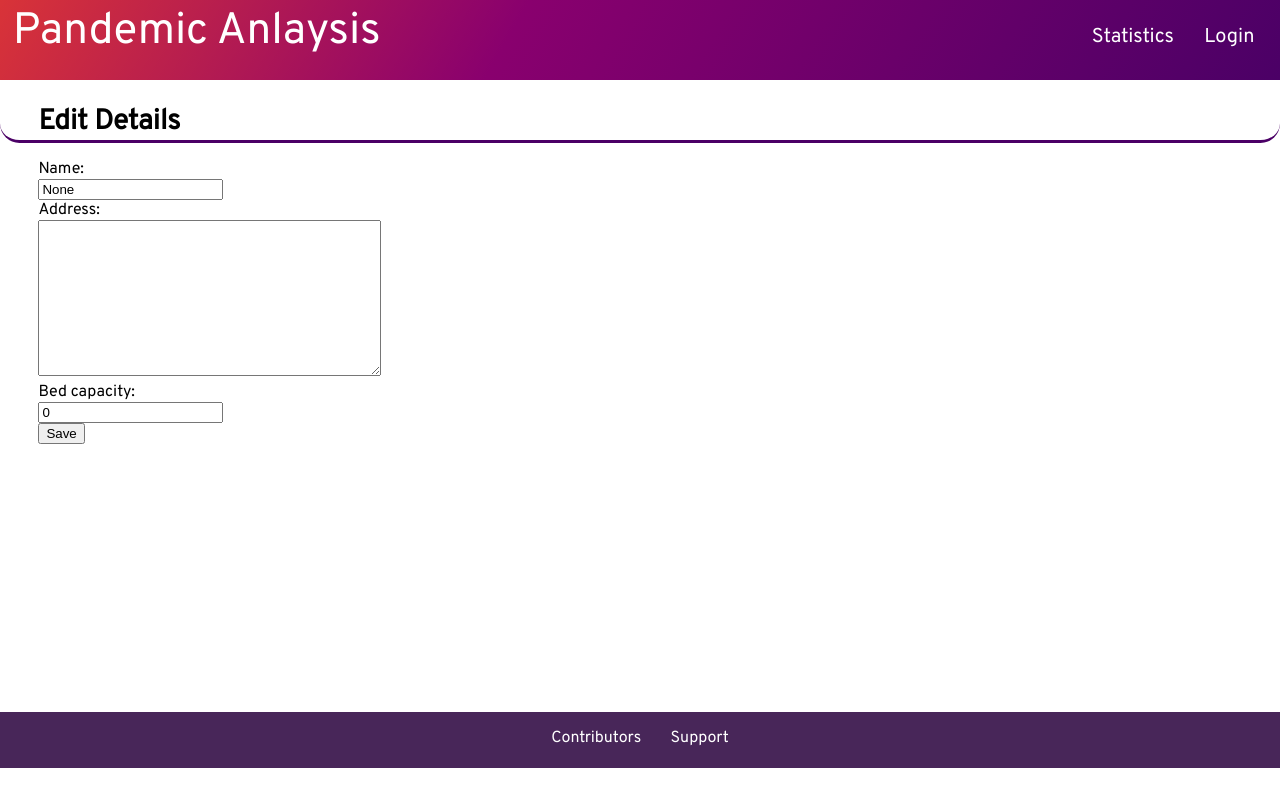
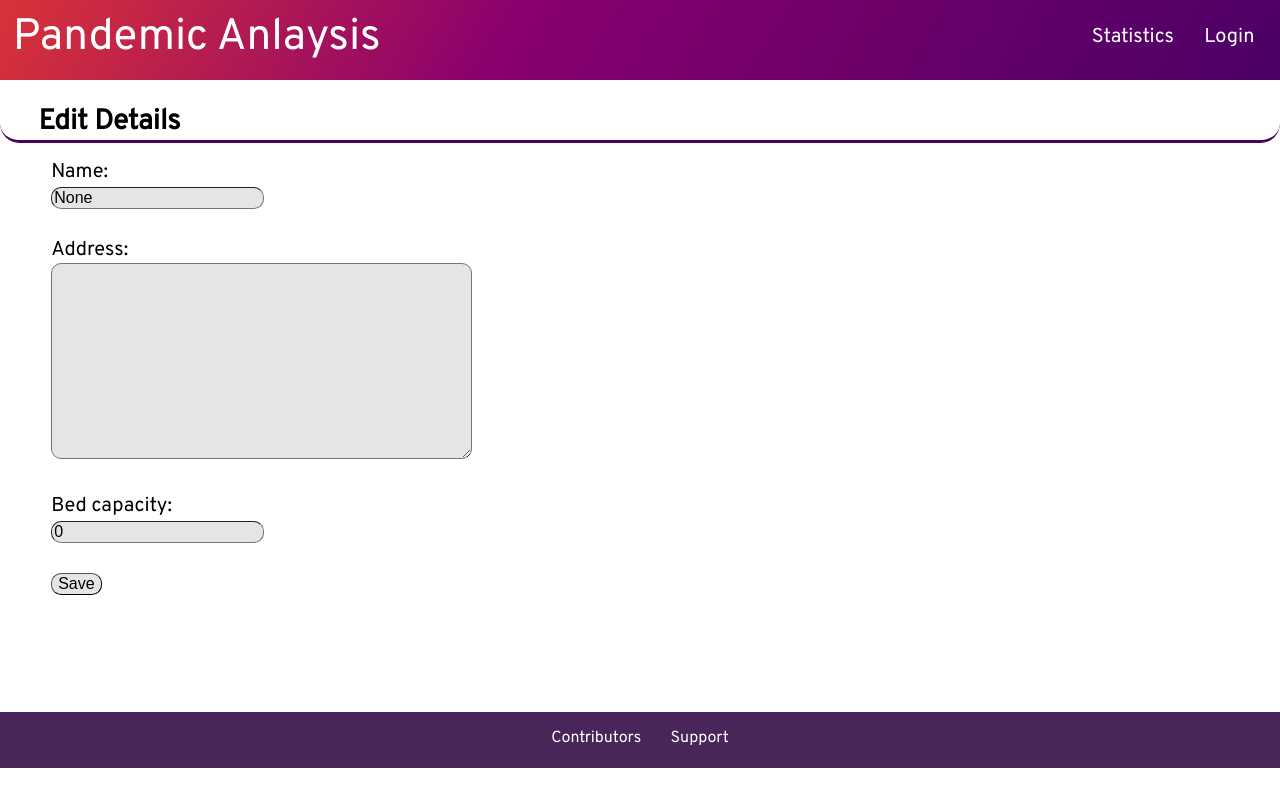
Before and after one commit to AvishrantsSh/Hackathon, a Django app: page /change/ in a window 1280 px wide. Run offline with Django 3.2, Linux system fonts and the light colour scheme.

Commit message:
Details Change, and Vision, and minor stuff

```diff
--- a/static/style/basestyle.css
+++ b/static/style/basestyle.css
@@ -22,7 +22,7 @@ a{
 }
 
 #top_head{
-    padding-top: 0.5vh;
+    padding-top: 1.3vh;
     color: white;
     font-size: 5.5vh;
     grid-column: 1;
@@ -71,7 +71,6 @@ a{
     }
 
     #top_head{
-        padding-top: 1vh;
         font-size: 3vh;
         height: 70%;
     }
--- a/static/style/h_details_change.css
+++ b/static/style/h_details_change.css
@@ -1,3 +1,11 @@
+
+textarea, input{
+	background-color: rgba(0,0,0, 0.1);
+	border-radius:10px;
+	border-width: 1px;
+	font-size: 2vh;
+	max-width: 80%;
+}
 
 #heading_container{
 	border-bottom: solid;
@@ -12,8 +20,12 @@
 	margin:0;
 }
 
+#mbody{
+	height: 100%;
+}
+
 #form_container{
-	padding-left: 3vw;
+	padding-left: 4vw;
 	padding-top: 2vh;
-	width: 150px;
+	font-size: 2.5vh;
 }
--- a/templates/base.html
+++ b/templates/base.html
@@ -15,7 +15,7 @@
         <meta name="keywords" content="Donation, Funds, Uphaar">
         <meta name="author" content="Avishrant Sharma">
         <meta name="viewport" content="width=device-width,initial-scale=1.0">
-        <link rel="stylesheet" href="{%static 'style/basestyle.css'%}?v=1.2" type="text/css">
+        <link rel="stylesheet" href="{%static 'style/basestyle.css'%}?v=1.3" type="text/css">
 
         <!-- Path to manifest.json -->
         <link rel="manifest" href="/manifest.json">
--- a/templates/h_details_change.html
+++ b/templates/h_details_change.html
@@ -6,7 +6,7 @@
 {%endblock title%}
 
 {%block link%}
-    <link rel="stylesheet" href="{%static 'style/h_details_change.css'%}?v=1.1">
+    <link rel="stylesheet" href="{%static 'style/h_details_change.css'%}?v=1.2">
 {%endblock link%}
 
 {%block content%}
@@ -20,9 +20,14 @@
 <div id="form_container">
 <form method="post">
     {% csrf_token %}
+
+
         {%for i in form%}
             {{i.label_tag}}
+            <br>
             {{i}}
+            <br>
+            <br>
         {%endfor%}
 
     <input type="submit" value="Save" />
--- a/templates/home.html
+++ b/templates/home.html
@@ -33,7 +33,7 @@
 			Our Vision
 		</p>
 		<p id = "right_vis">
-		Well, its nice to have one
+			A world, striving to prevent and battle pandemic like situations, by the creation of an efficient and effective techonological remedy.
 		</p>
 	</div>
 
--- a/templates/stats.html
+++ b/templates/stats.html
@@ -57,12 +57,14 @@
 
     <div id="graph_container">
         {{graph|safe}}
+        <br>
     </div>
 </div>
 
 
 <div id = "instructions">
-    Please press and hold (and Drag) to slide through the dates on the X -Axis
+    <br>
+    Please press and hold (and Drag) to slide.
 </div>
 
 {%endblock content%}
```
Also changed, not shown: static/style/homestyle.css (+4 -3 lines), static/style/statstyle.css (+1 -9 lines).
